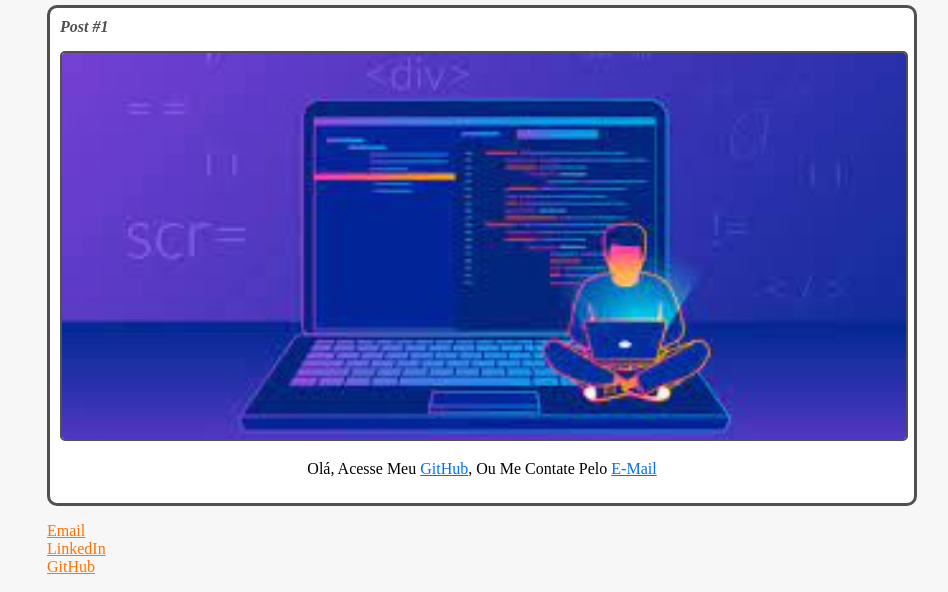
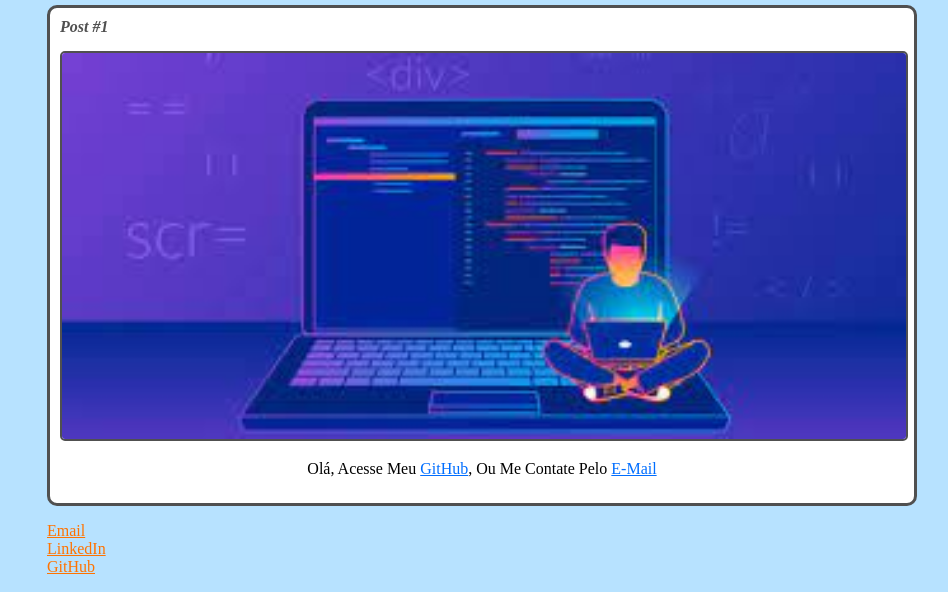
Before and after one commit to lpvasco/Estudos_html_css, a plain HTML site: page index.html in a window 1280 px wide. Shown: the part 399-991 px from the top of the page, without its empty margins (158-1106 px from the left). Drawn offline with Linux system fonts and the light colour scheme.

Commit message:
background color

```diff
--- a/style.css
+++ b/style.css
@@ -4,7 +4,7 @@
   }
 
 body {
-    background-color: #f7f7f7;
+    background-color: #b7e2ff;
     font-family: CormorantSC-Regular;
     max-width: 900px;
     margin: auto;
```
